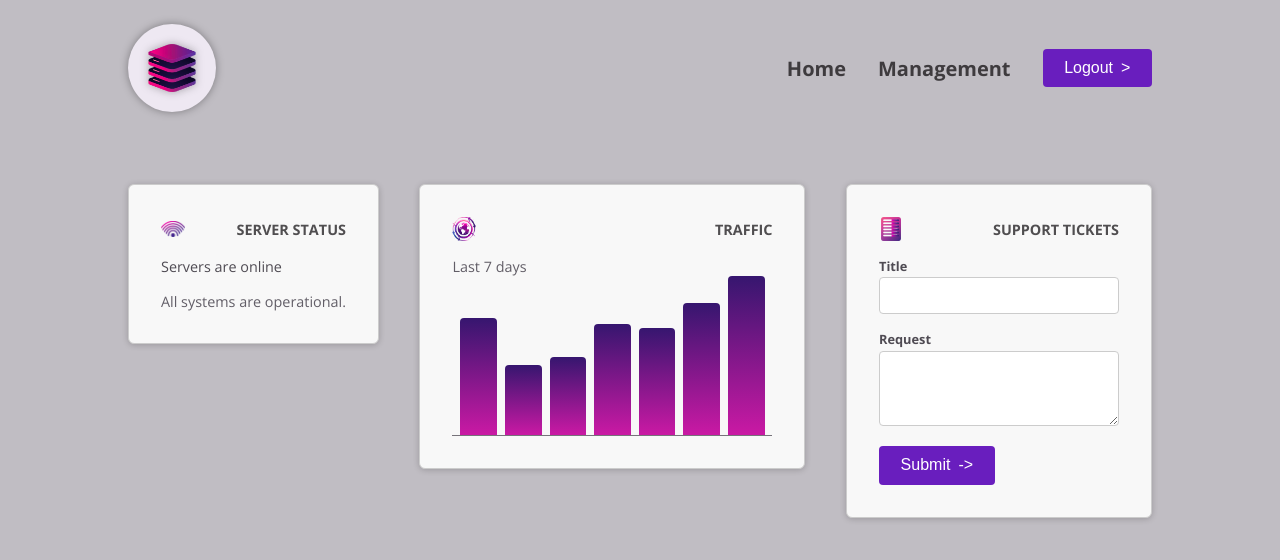
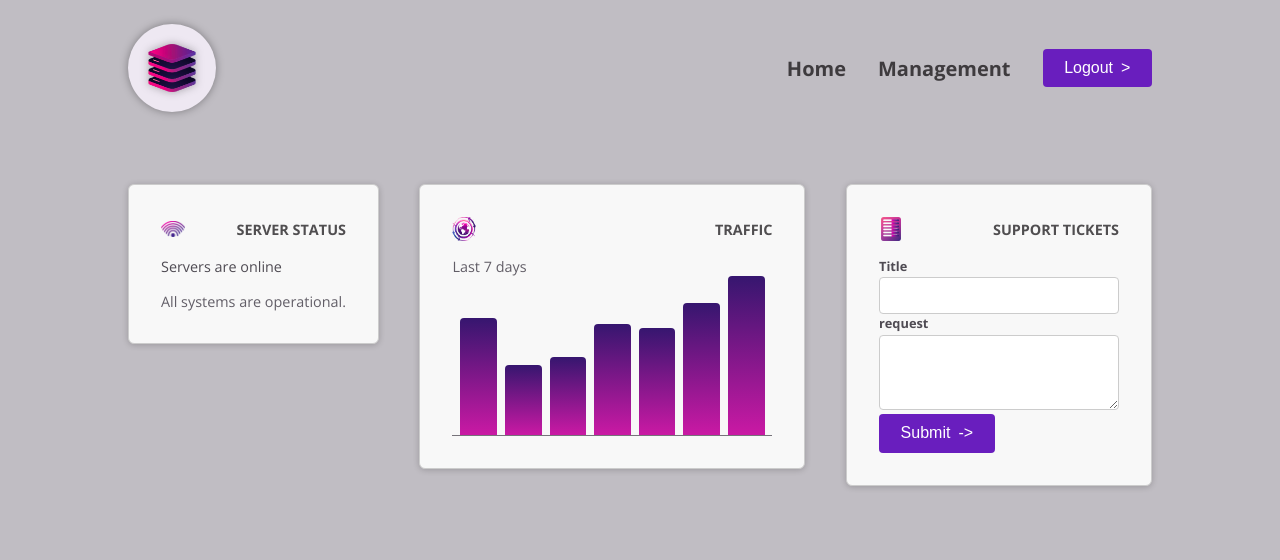
Before and after one commit to a1x40v/acg-06-cmp-deep-dive, an Angular app: page / in a window 1280 px wide. Shown: the top 560 px of the page. Built offline with nearby package versions, Linux system fonts and the light colour scheme.

Commit message:
Multi-element custom components

```diff
--- a/src/app/dashboard/tickets/new-ticket/new-ticket.component.html
+++ b/src/app/dashboard/tickets/new-ticket/new-ticket.component.html
@@ -1,9 +1,8 @@
 <form>
-  <p><label for="title">Title</label> <input name="title" id="title" /></p>
-  <p>
-    <label for="request">Request</label>
+  <app-control label="Title"><input name="title" id="title" /></app-control>
+  <app-control label="request">
     <textarea name="request" id="request" rows="3"></textarea>
-  </p>
+  </app-control>
   <p>
     <button appButton>Submit<span ngProjectAs="icon">-></span></button>
   </p>
--- a/src/app/dashboard/tickets/new-ticket/new-ticket.component.ts
+++ b/src/app/dashboard/tickets/new-ticket/new-ticket.component.ts
@@ -1,10 +1,11 @@
 import { Component } from '@angular/core';
 import { ButtonComponent } from '../../../shared/button/button.component';
+import { ControlComponent } from '../../../shared/control/control.component';
 
 @Component({
   selector: 'app-new-ticket',
   standalone: true,
-  imports: [ButtonComponent],
+  imports: [ButtonComponent, ControlComponent],
   templateUrl: './new-ticket.component.html',
   styleUrl: './new-ticket.component.css',
 })
--- a/src/app/shared/button/button.component.ts
+++ b/src/app/shared/button/button.component.ts
@@ -1,7 +1,7 @@
 import { Component } from '@angular/core';
 
 @Component({
-  selector: 'button[appButton]',
+  selector: 'button[appButton], a[appButton]',
   standalone: true,
   imports: [],
   templateUrl: './button.component.html',
--- /dev/null
+++ b/src/app/shared/control/control.component.html
@@ -0,0 +1,4 @@
+<p>
+  <label>{{ label() }}</label>
+  <ng-content select="input, textarea" />
+</p>
--- /dev/null
+++ b/src/app/shared/control/control.component.ts
@@ -0,0 +1,12 @@
+import { Component, input } from '@angular/core';
+
+@Component({
+  selector: 'app-control',
+  standalone: true,
+  imports: [],
+  templateUrl: './control.component.html',
+  styleUrl: './control.component.css',
+})
+export class ControlComponent {
+  label = input.required<string>();
+}
```
Also changed, not shown: src/app/shared/control/control.component.css (added).
